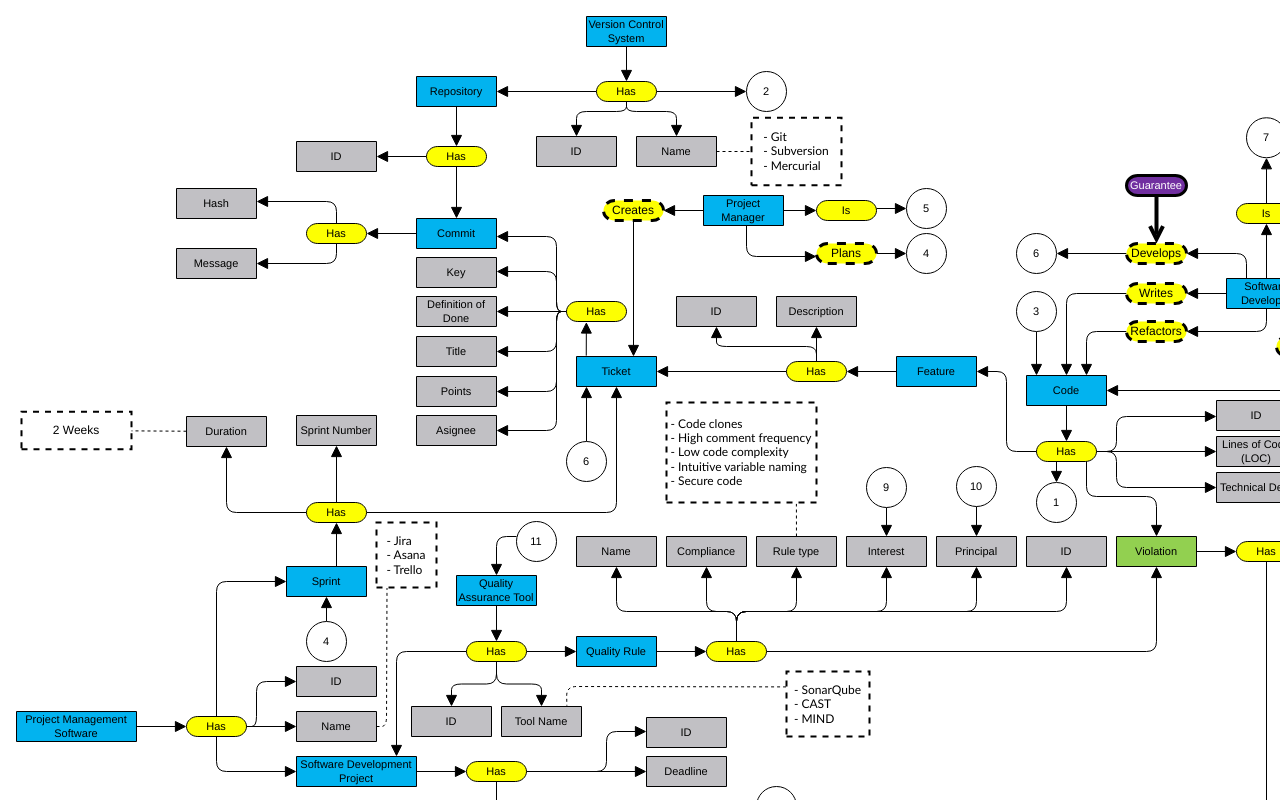
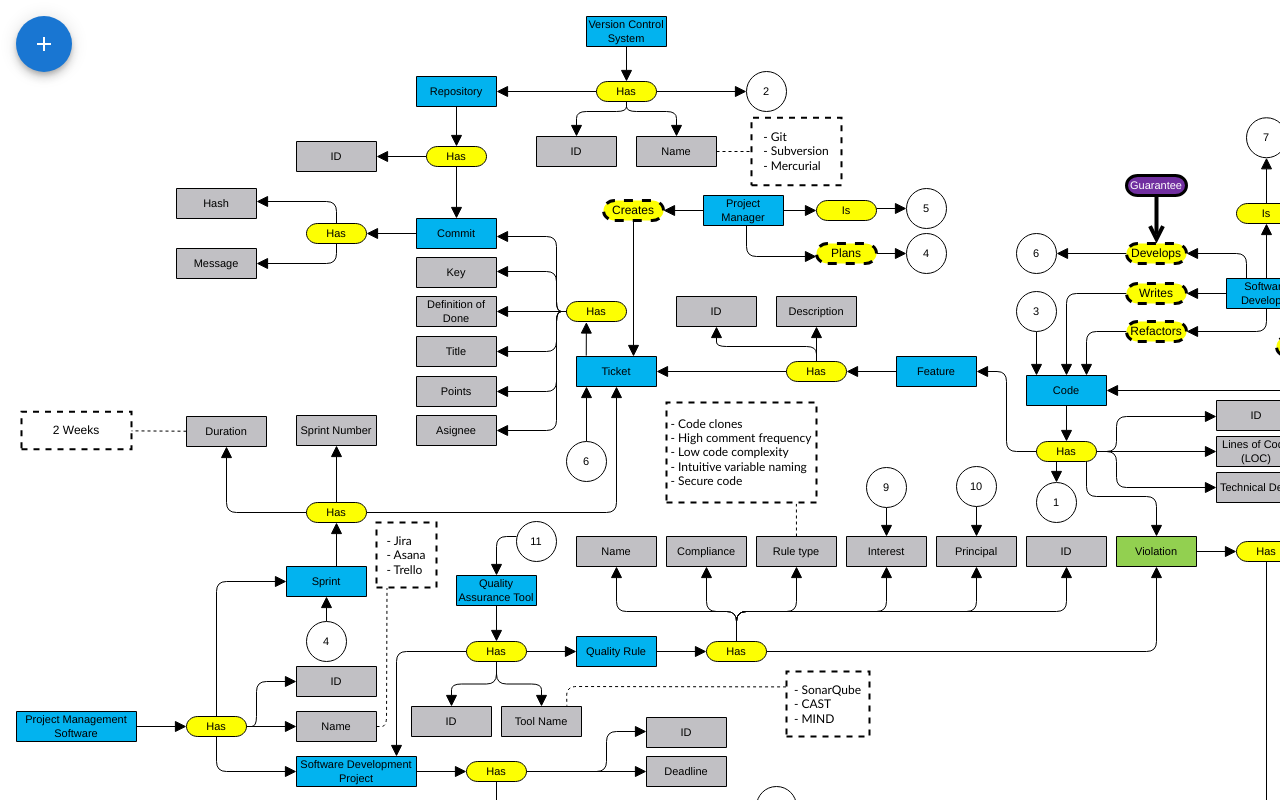
Before and after one commit to SebMoreno/preconceptual-scheme-prototype, a React (Vite) app: page / in a window 1280 px wide. Shown: the top 800 px of the page. Built offline with nearby package versions, Linux system fonts and the light colour scheme.

Commit message:
adding menu for loading json

```diff
--- a/src/App.tsx
+++ b/src/App.tsx
@@ -1,10 +1,12 @@
+import DownloadIcon from "@mui/icons-material/Download";
+import FileUploadIcon from "@mui/icons-material/FileUpload";
+import LockResetIcon from "@mui/icons-material/LockReset";
+import { Dialog, DialogContent, SpeedDial, SpeedDialAction, SpeedDialIcon } from "@mui/material";
+import { useState } from "react";
+import { PreconceptualScheme } from "./components/PreconceptualScheme.tsx";
 import { TableDataGrid, TableDataGridProps } from "./components/TableDataGrid.tsx";
-import { useState } from "react";
-import { Dialog, DialogContent } from "@mui/material";
-import { PreconceptualScheme } from "./components/PreconceptualScheme.tsx";
 import { db } from "./database/db.ts";
 import { Violation } from "./database/models";
-
 
 export const App = () => {
     const [isOpen, setIsOpen] = useState(false);
@@ -42,12 +44,31 @@ export const App = () => {
     return (
         <>
             <PreconceptualScheme onOpenTable={handleOpenTable} measureTechDebt={measureTechDebt}/>
+            <SpeedDial
+                ariaLabel="SpeedDial for loading data"
+                sx={{ position: "fixed", top: 16, left: 16 }}
+                icon={<SpeedDialIcon/>}
+                direction="right"
+            >
+                <SpeedDialAction
+                    icon={<FileUploadIcon/>}
+                    tooltipTitle="Upload Json"
+                />
+                <SpeedDialAction
+                    icon={<DownloadIcon/>}
+                    tooltipTitle="Download Json"
+                />
+                <SpeedDialAction
+                    icon={<LockResetIcon/>}
+                    tooltipTitle="Load Default Data"
+                />
+            </SpeedDial>
             <Dialog
                 maxWidth="lg"
                 open={isOpen}
                 onClose={() => setIsOpen(false)}
             >
-                <DialogContent sx={{px: 5, py: 3}}>
+                <DialogContent sx={{ px: 5, py: 3 }}>
                     <TableDataGrid
                         tableName={tableDataGridProps.tableName}
                         title={tableDataGridProps.title}
```
